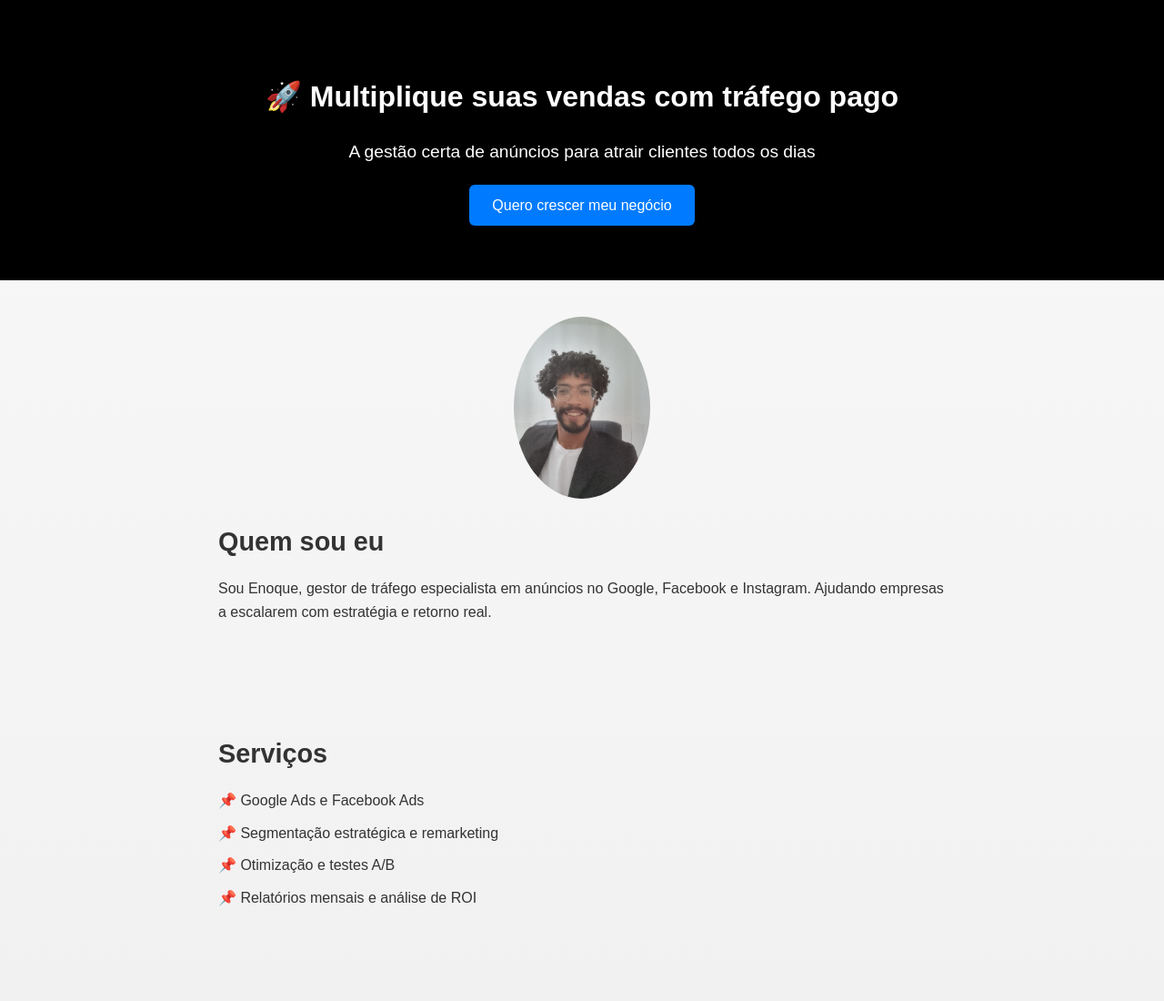
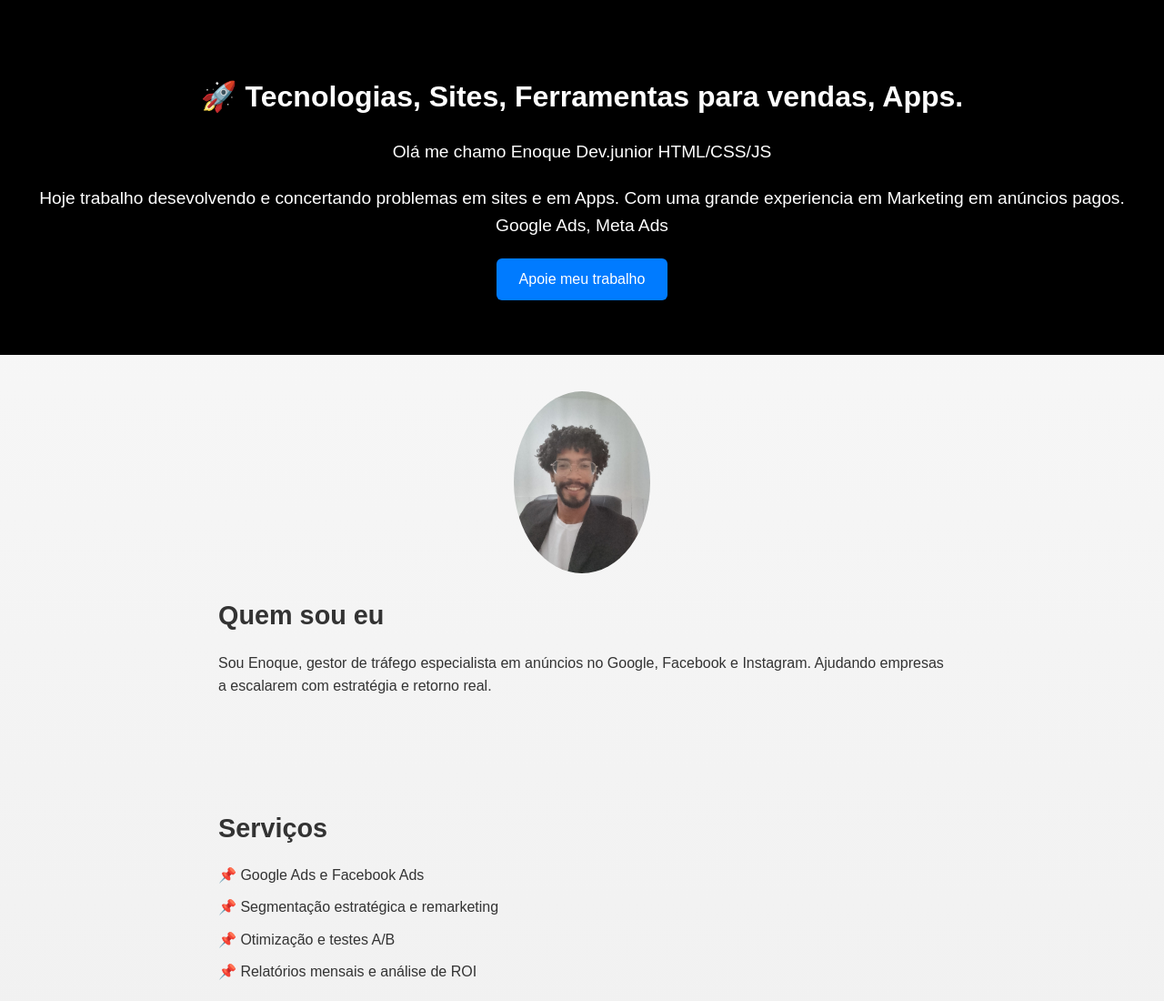
Before and after one commit to Enoque0001/site-gestor, a plain HTML site: page index.html in a window 1280 px wide. Shown: the top 1100 px of the page at 91% size. Drawn offline with Linux system fonts and the light colour scheme.

Commit message:
Update index.html

```diff
--- a/index.html
+++ b/index.html
@@ -3,14 +3,16 @@
 <head>
   <meta charset="UTF-8" />
   <meta name="viewport" content="width=device-width, initial-scale=1.0" />
-  <title>Enoque | Gestor de Tráfego</title>
+  <title>Enoque | CyberMachine</title>
   <link rel="stylesheet" href="style.css" />
 </head>
 <body>
   <header class="hero">
-    <h1>🚀 Multiplique suas vendas com tráfego pago</h1>
-    <p>A gestão certa de anúncios para atrair clientes todos os dias</p>
-    <a href="#contato" class="btn">Quero crescer meu negócio</a>
+    <h1>🚀 Tecnologias, Sites, Ferramentas para vendas, Apps.</h1>
+    <p>Olá me chamo Enoque Dev.junior HTML/CSS/JS</p>
+    <p>Hoje trabalho desevolvendo e concertando problemas em sites e em Apps.
+    Com uma grande experiencia em Marketing em anúncios pagos. Google Ads, Meta Ads</p>
+    <a href="#contato" class="btn">Apoie meu trabalho</a>
   </header>
 
   <section class="sobre"><img src="img/enoque.jpg" alt="Foto do Enoque" class="perfil" />
```
